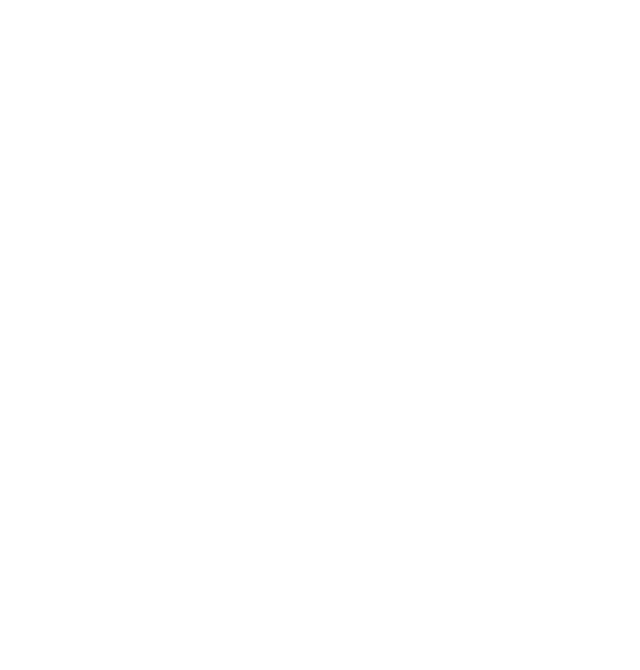
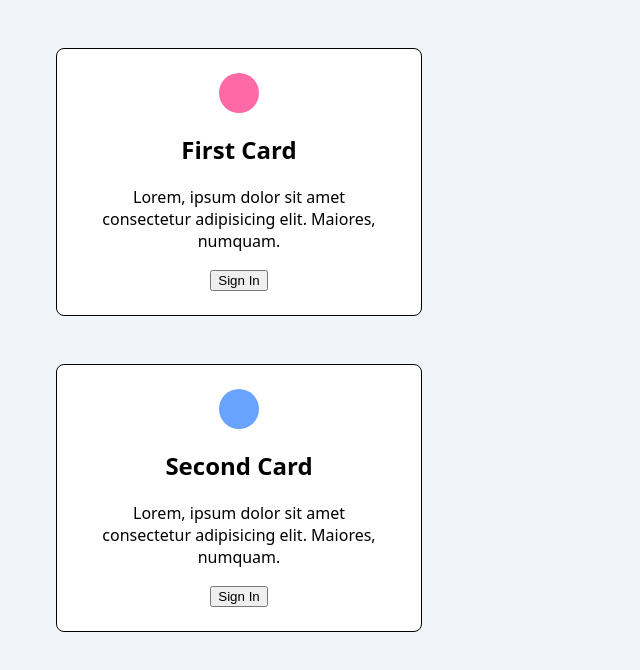
Before and after one commit to thomas0913/1111-web-408440021, a plain HTML site: page demo/w03/card_21.html in a window 1280 px wide. Shown: the whole page, without its empty margins (0-640 px from the left). Drawn offline with Linux system fonts and the light colour scheme.

Commit message:
w03 folder | learning CSS basic for card

```diff
--- /dev/null
+++ b/demo/w03/card_21.css
@@ -0,0 +1,29 @@
+body {
+    background-color: #f1f5f9;
+    font-family: system-ui, -apple-system, BlinkMacSystemFont, 'Segoe UI', Roboto, Oxygen, Ubuntu, Cantarell, 'Open Sans', 'Helvetica Neue', sans-serif;
+}
+
+.card {
+    background-color: white;
+    text-align: center;
+    width: 300px;
+    padding: 1.5rem 2rem;
+    margin: 3rem;
+    border: 1px solid black;
+    border-radius: 0.5rem;
+}
+
+.icon {
+    height: 40px;
+    width: 40px;
+    border-radius: 50%;
+    margin: 0 auto;
+}
+
+.card-1 .icon {
+    background-color: #ff69a6;
+}
+
+.card-2 .icon {
+    background-color: #68a3ff;
+}
--- a/demo/w03/card_21.html
+++ b/demo/w03/card_21.html
@@ -4,9 +4,21 @@
     <meta charset="UTF-8">
     <meta http-equiv="X-UA-Compatible" content="IE=edge">
     <meta name="viewport" content="width=device-width, initial-scale=1.0">
-    <title>Document</title>
+    <title>Card Demo</title>
+    <link rel="stylesheet" href="./card_21.css">
 </head>
 <body>
-
+    <div class="card card-1">
+        <div class="icon"></div>
+        <h2>First Card</h2>
+        <p>Lorem, ipsum dolor sit amet consectetur adipisicing elit. Maiores, numquam.</p>
+        <button>Sign In</button>
+    </div>
+    <div class="card card-2">
+        <div class="icon"></div>
+        <h2>Second Card</h2>
+        <p>Lorem, ipsum dolor sit amet consectetur adipisicing elit. Maiores, numquam.</p>
+        <button>Sign In</button>
+    </div>
 </body>
 </html>
```
